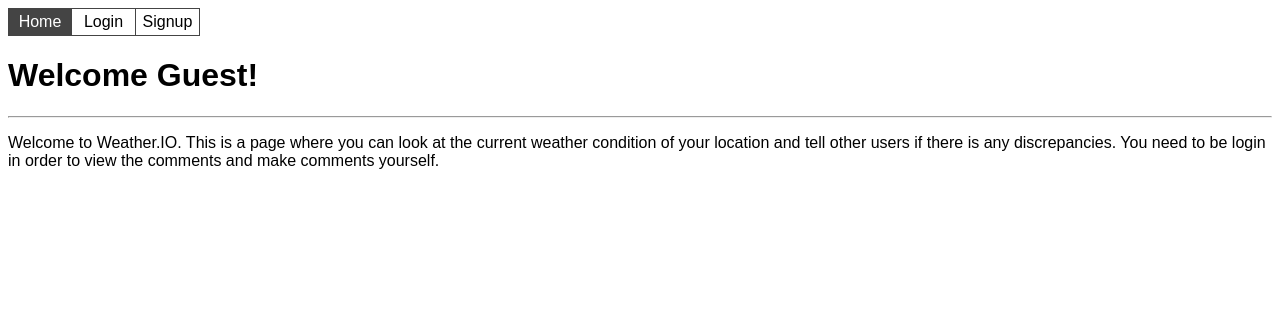
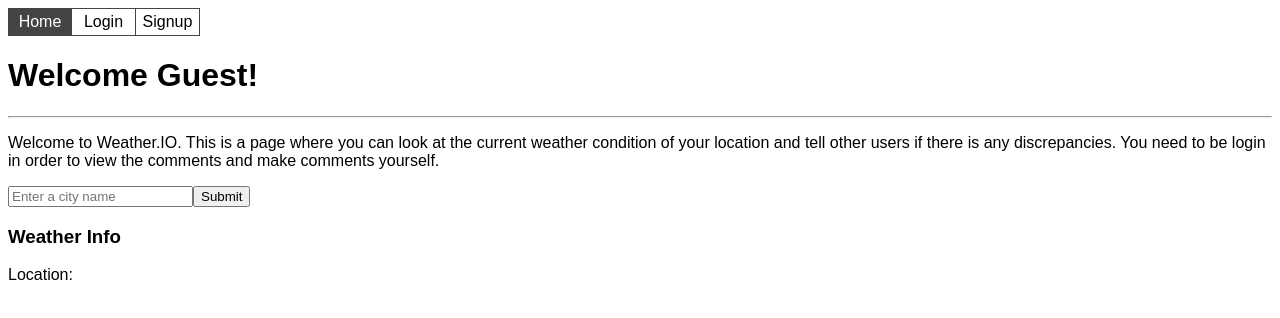
Before and after one commit to Ozz760/Weather-IO-2.0, a React (Create React App) app in the folder client/: page / in a window 1280 px wide. Shown: the top 318 px of the page. Built offline with nearby package versions, Linux system fonts and the light colour scheme.

Commit message:
Started to display weather call

```diff
--- a/client/src/pages/Home/Home.js
+++ b/client/src/pages/Home/Home.js
@@ -26,6 +26,20 @@ export default function Home() {
         discrepancies. You need to be login in order to view the comments and
         make comments yourself.
       </p>
+      <form id="search-form">
+        <input type="text" id="search-input" className="form-input w-100 fs-3" placeholder="Enter a city name" />
+        <button type="submit" id="submit button" className="col-12 bg-info fs-4 my-4 p-2 border-dark">
+          Submit
+        </button>
+      </form>
+      <div>
+        <h3>
+          Weather Info
+        </h3>
+        <p>
+          Location: {weatherCall}
+        </p>
+      </div>
     </div>
   );
 }
```
